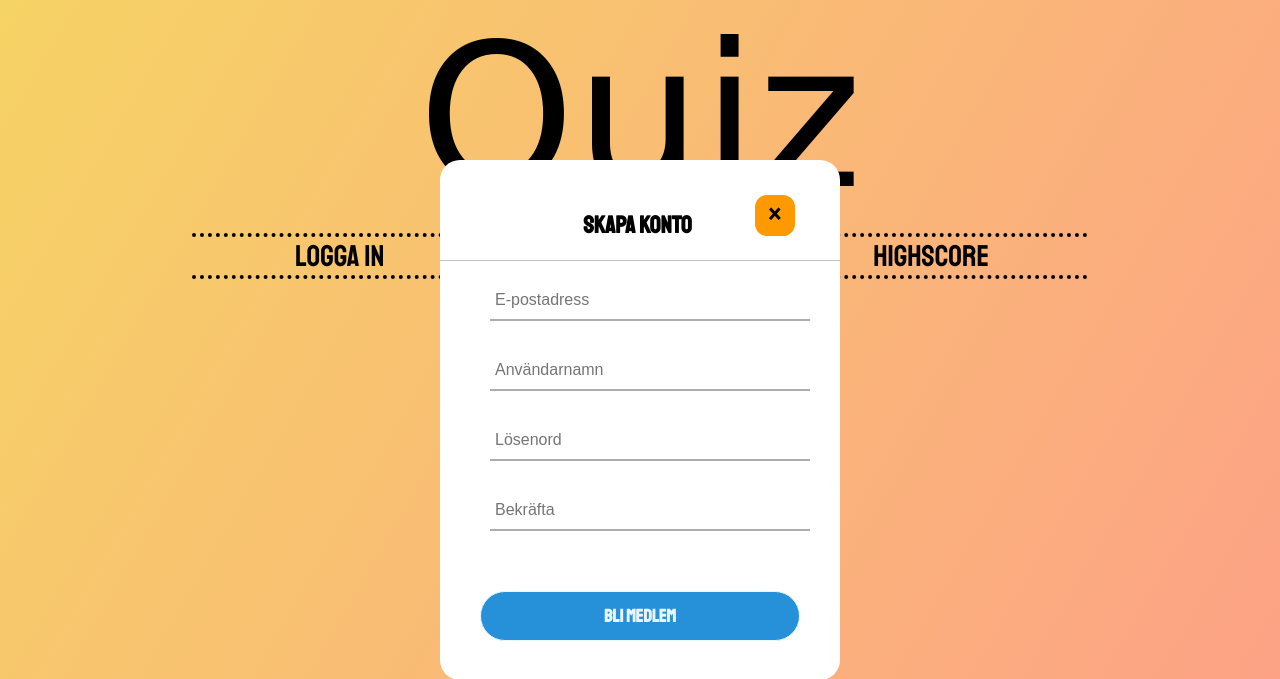
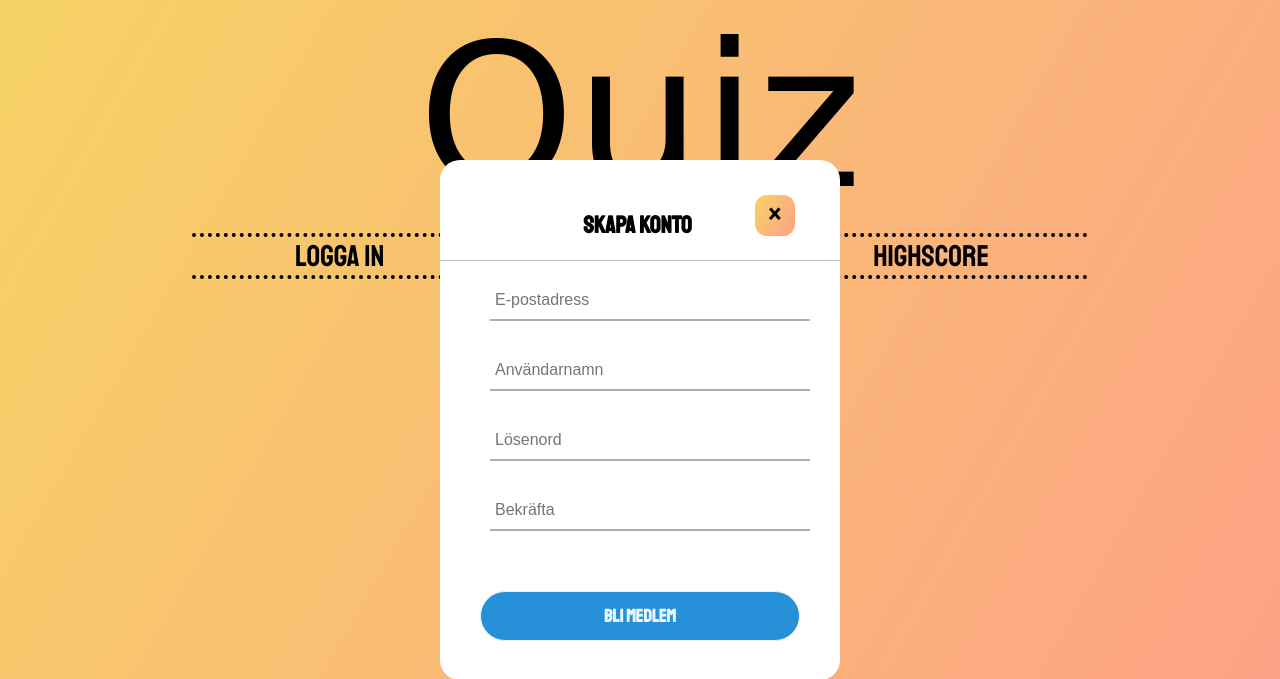
Before and after one commit to PhilipRautiainen1/Projekt-i-Webbramverk, a Flask app: page /signup in a window 1280 px wide. Shown: the top 679 px of the page. Run offline with Flask 2, Linux system fonts and the light colour scheme; some web fonts are replaced.

Commit message:
little changes in login, signup files and fixed close button and removed some extra spaces

```diff
--- a/view/static/css/login.css
+++ b/view/static/css/login.css
@@ -14,10 +14,9 @@
   .center h1{
     margin-top: 30px;
     text-align: center;
-    padding: 0 0 20px 0;
+    padding: 0 0 20px 60px;
     border-bottom: 1px solid silver;
   }
-
 
 .button-xx{
     float: right;
@@ -28,11 +27,10 @@
     margin-top: 20px;
 }
 
-
 .close{
     height: 50%;
     width: 100%;
-    background-color: rgb(255, 153, 0);
+    background-image: linear-gradient(120deg, #f6d365, #fda087);
     cursor: pointer;
     transition-property: background, border-radius;
     transition: all ease-in-out .4s;
@@ -41,36 +39,30 @@
     padding-top: 5px;
 }
 
-
 .close span{
   font-size: 35px;
 }
-
 
 .close a{
   width: 30px;
   height: 30px;
 }
 
-
 .close:hover{
     background: #f39e00;
     border-radius: 50%;
 }
-
 
   .center form{
     padding: 0 40px;
     box-sizing: border-box;
   }
 
-
   form .txt_field{
     position: relative;
     border-bottom: 2px solid #adadad;
     margin: 30px 0;
   }
-
 
   .txt_field input{
     width: 100%;
@@ -81,7 +73,6 @@
     background: none;
     outline: none;
   }
-
 
   .txt_field label{
     position: absolute;
@@ -94,7 +85,6 @@
     transition: .5s;
   }
 
-
   .txt_field span::before{
     content: '';
     position: absolute;
@@ -105,20 +95,17 @@
     background: #2691d9;
   }
 
-
   .txt_field input:focus ~label,
   .txt_field input:valid ~label{
     top: -5px;
     color: #2691d9;
   }
 
-
   .pass{
     margin: -5px 0 20px 5px;
     color: #a6a6a6;
     cursor: pointer;
   }
-
 
   input[type="submit"]{
     width: 100%;
@@ -134,14 +121,12 @@
     font-family:  'Staatliches', cursive;
   }
 
-
   input[type="submit"]:hover{
     transition: .5s;
     background-image: linear-gradient(120deg, #f6d365, #fda087);
     box-shadow: 0 4px 10px 0 rgba(0,0,0,0.1);
     border: none;
   }
-
 
   .signup-link{
     margin: 30px 0;
@@ -150,11 +135,9 @@
     color: #a6a6a6;
   }
 
-
   .signup-link a{
     color: #2691d9;
   }
-
 
   .signup-link a:hover{
     background-image: linear-gradient(120deg, #f6d365, #fda087);
@@ -163,14 +146,12 @@
     border-radius: 5px;
   }
 
-
   .center p{
     font-size: 16px;
     text-align: center;
     color: #a6a6a6;
     text-decoration: none;
   }
-
 
   .home-link{
       margin: 30px 0;
@@ -179,11 +160,9 @@
     color: #a6a6a6;
   }
 
-
   .home-link a{
     color: #2691d9;
   }
-
 
   .home-link a:hover{
     background-image: linear-gradient(120deg, #f6d365, #fda087);
--- a/view/static/css/signup.css
+++ b/view/static/css/signup.css
@@ -3,7 +3,6 @@
     padding: 0;
     box-sizing: border-box;
 }
-
 
 .button-x{
     float: right;
@@ -14,11 +13,10 @@
 
 }
 
-
 .close-x{
     height: 50%;
     width: 100%;
-    background-color: rgb(255, 153, 0);
+    background-image: linear-gradient(120deg, #f6d365, #fda087);
     cursor: pointer;
     transition-property: background, border-radius;
     transition: all ease-in-out .4s;
@@ -28,25 +26,19 @@
     margin-bottom: 10px;
 }
 
-
 .close-x span{
   font-size: 35px;
 }
-
 
 .close-x a{
   width: 30px;
   height: 30px;
 }
 
-
-
 .close-x:hover{
     background: #f39e00;
     border-radius: 50%;
 }
-
-
 
 .signup-form{
     font-family: 'Staatliches', cursive;
@@ -65,7 +57,6 @@
     justify-content: center;
 }
 
-
 .signup-form h1{
     /*width:400px;*/
     /*margin: 10px;*/
@@ -75,7 +66,6 @@
     border-bottom: 1px solid silver;
 
   }
-
 
 .text_button{
     width: 100%;
@@ -89,7 +79,6 @@
     height: 40px;
     margin: 10px;
 }
-
 
 .signup_button{
     width: 100%;
@@ -106,7 +95,6 @@
     font-family:  'Staatliches', cursive;
 }
 
-
 .signup_button:hover{
     background-image: linear-gradient(120deg, #f6d365, #fda087);
     box-shadow: 0 4px 10px 0 rgba(0,0,0,0.1);
```
